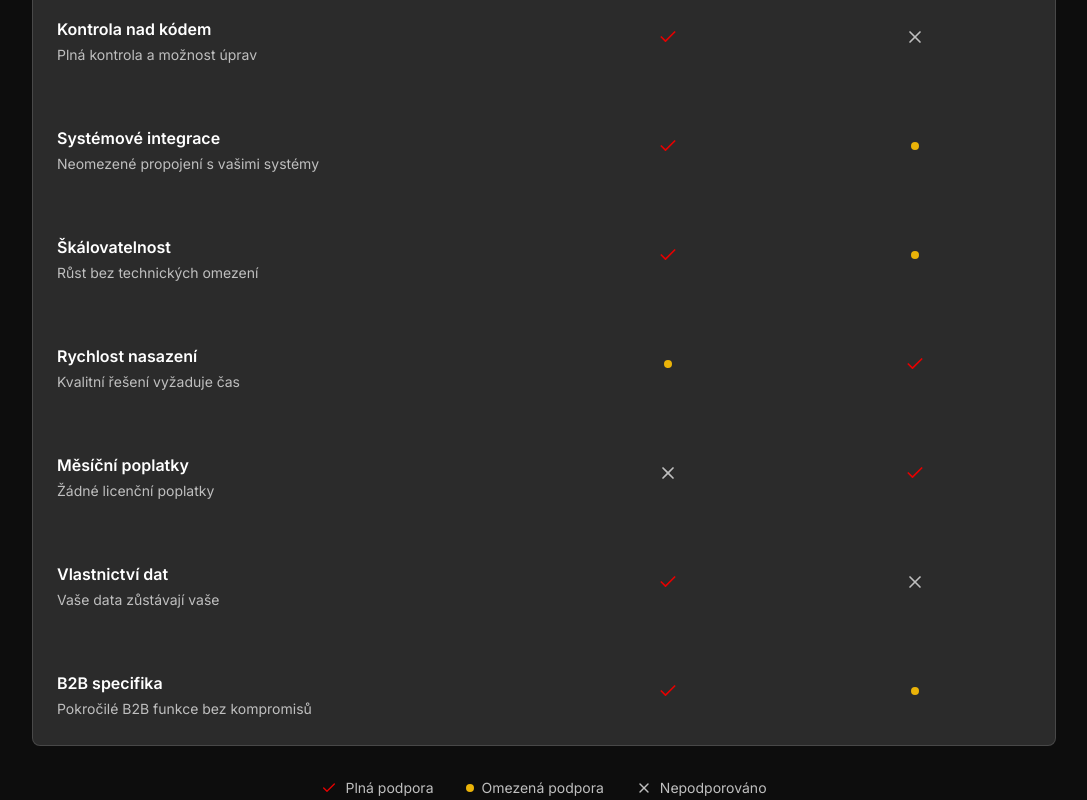
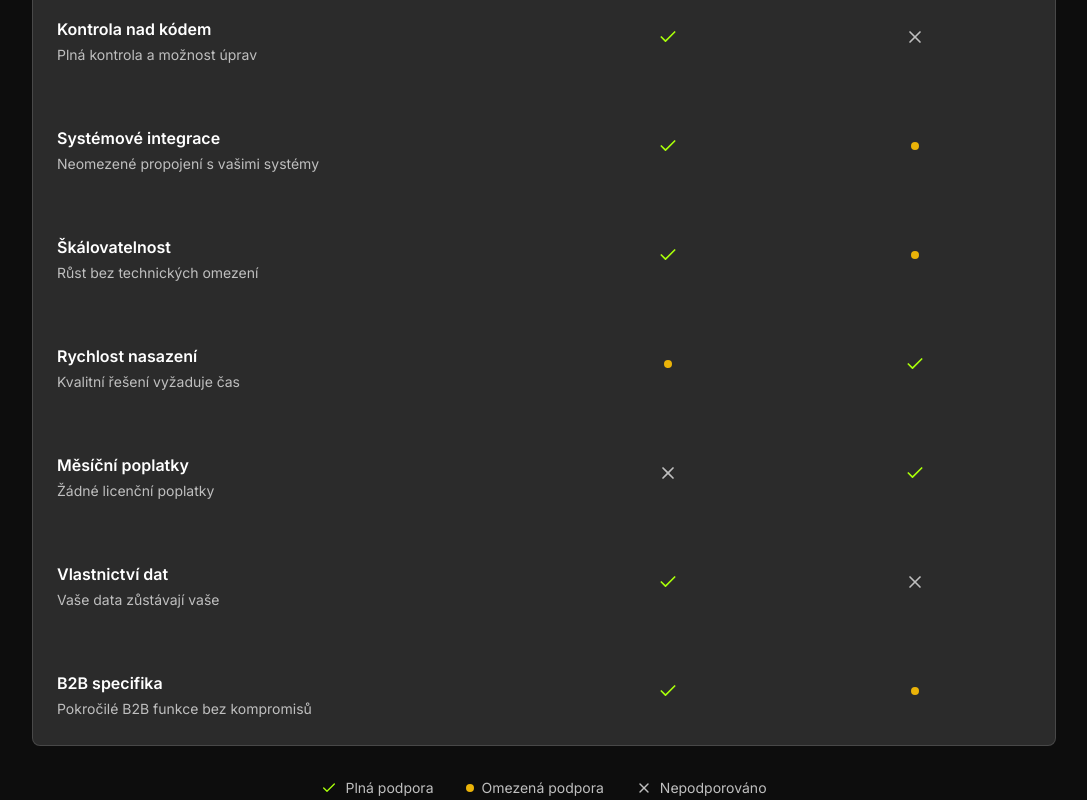
Before and after one commit to xhemalov/techsio_web, a Next.js app: page / in a window 1280 px wide. Shown: the part 3640-4440 px from the top of the page, without its empty margins (96-1183 px from the left). Built offline with nearby package versions, Linux system fonts and the light colour scheme; a web font is replaced by a local one.

Commit message:
Update comparison checkmark color

```diff
--- a/components/ComparisonSection.tsx
+++ b/components/ComparisonSection.tsx
@@ -1,5 +1,7 @@
 import Link from 'next/link';
 import { Check, X } from 'lucide-react';
+
+const CHECK_COLOR = '#A9FF0A';
 
 const comparisonData = [
   {
@@ -54,7 +56,7 @@ const comparisonData = [
 
 function StatusIcon({ status }: { status: boolean | 'limited' | 'medium' }) {
   if (status === true) {
-    return <Check size={20} className="text-brand-red" />;
+    return <Check size={20} style={{ color: CHECK_COLOR }} />;
   }
   if (status === 'limited' || status === 'medium') {
     return <div className="w-2 h-2 bg-yellow-500 rounded-full"></div>;
@@ -125,7 +127,7 @@ export default function ComparisonSection() {
           {/* Legend */}
           <div className="flex justify-center space-x-8 mt-8 text-sm font-inter">
             <div className="flex items-center space-x-2">
-              <Check size={16} className="text-brand-red" />
+              <Check size={16} style={{ color: CHECK_COLOR }} />
               <span className="text-brand-gray-light">Plná podpora</span>
             </div>
             <div className="flex items-center space-x-2">
```
